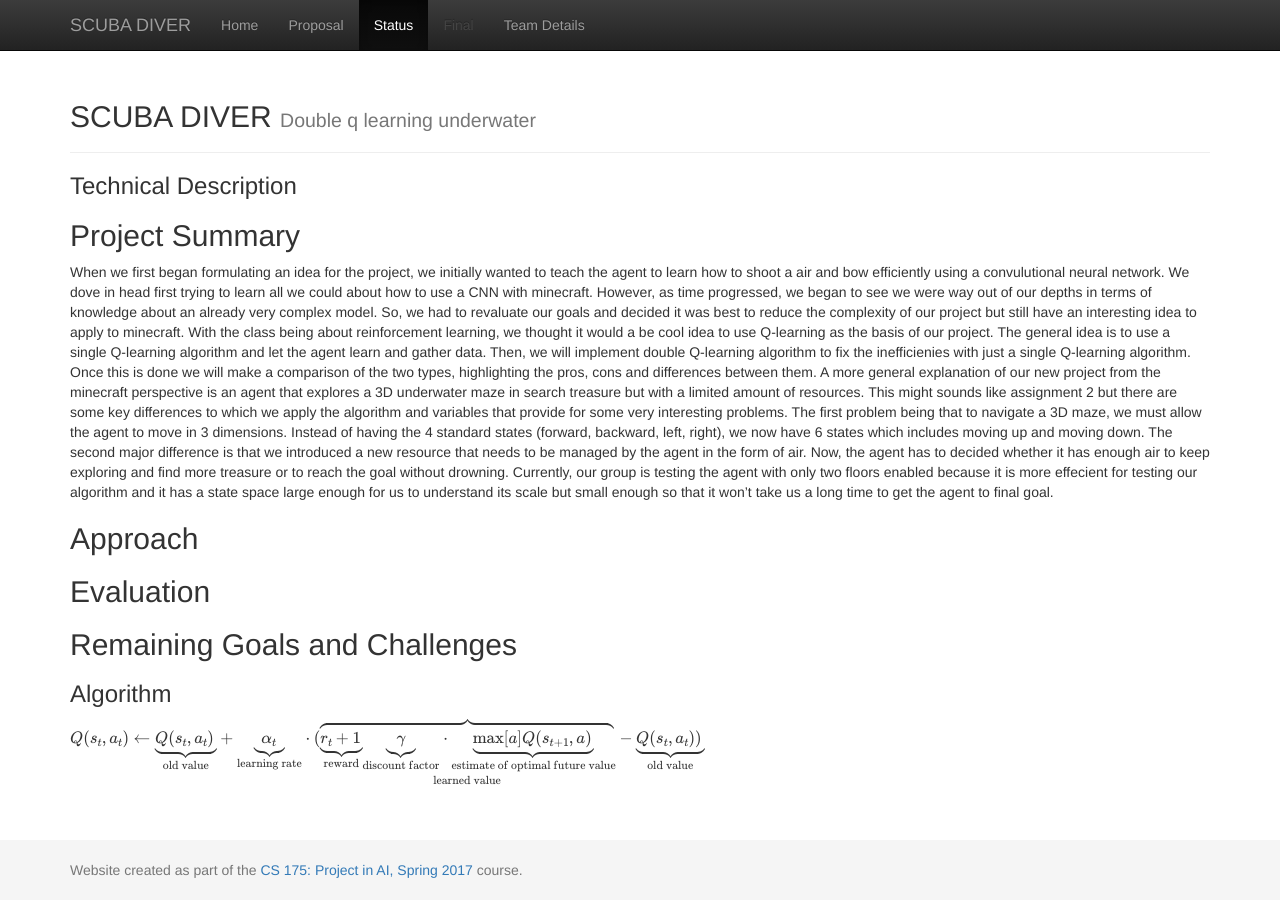
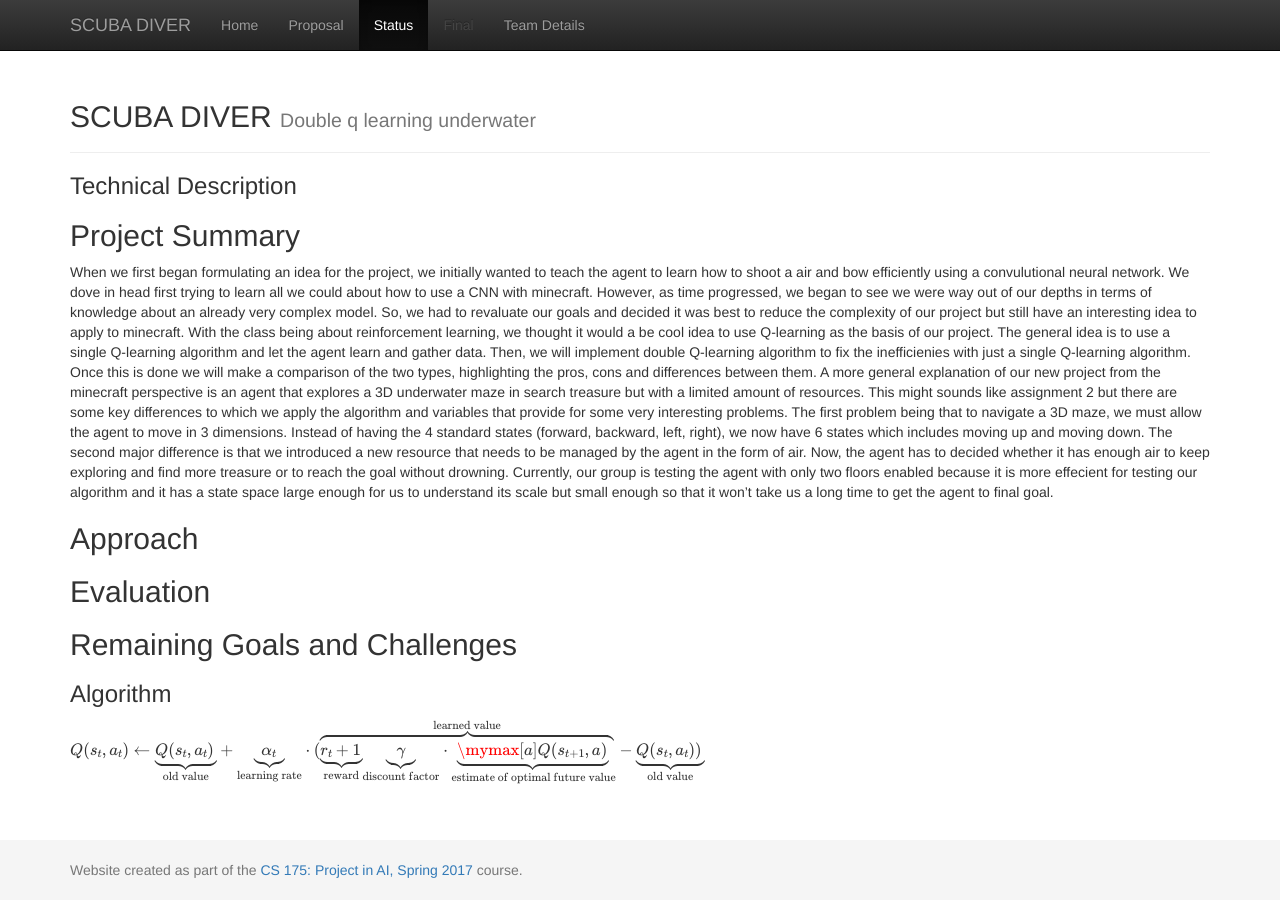
Before and after one commit to andrewdoh/scuba_diver, a Jekyll site: the page built from docs/status.md, in a window 1280 px wide. Built offline with Jekyll 4.4.1, drawn with Linux system fonts in a browser that asks for light colours; formulas are drawn with MathJax 3.

Commit message:
Update status.md

```diff
--- a/docs/status.md
+++ b/docs/status.md
@@ -10,4 +10,4 @@ When we first began formulating an idea for the project, we initially wanted to
 ## Evaluation ##
 ## Remaining Goals and Challenges ##
 ### Algorithm ###
-$$ Q(s_t,a_t)  \leftarrow \underbrace{Q(s_t,a_t)}_{\text{old value}} + \underbrace{\alpha_t}_{\text{learning rate}} \cdot (\overbrace{\underbrace{r_{t} + 1}_{\text{reward}}  \underbrace{\gamma}_{\text{discount factor}} \cdot \underbrace{\max[a] Q(s_{t+1},a)}_{\text{estimate of optimal future value}}}_{\text{learned value}}   - \underbrace{Q(s_t,a_t))}_{\text{old value}}  $$
+$$ Q(s_t,a_t)  \leftarrow \underbrace{Q(s_t,a_t)}_{\text{old value}} + \underbrace{\alpha_t}_{\text{learning rate}} \cdot (\overbrace{\underbrace{r_{t} + 1}_{\text{reward}}  \underbrace{\gamma}_{\text{discount factor}} \cdot \underbrace{\mymax[a] Q(s_{t+1},a)}_{\text{estimate of optimal future value}}}^{\text{learned value}}   - \underbrace{Q(s_t,a_t))}_{\text{old value}}  $$
```
